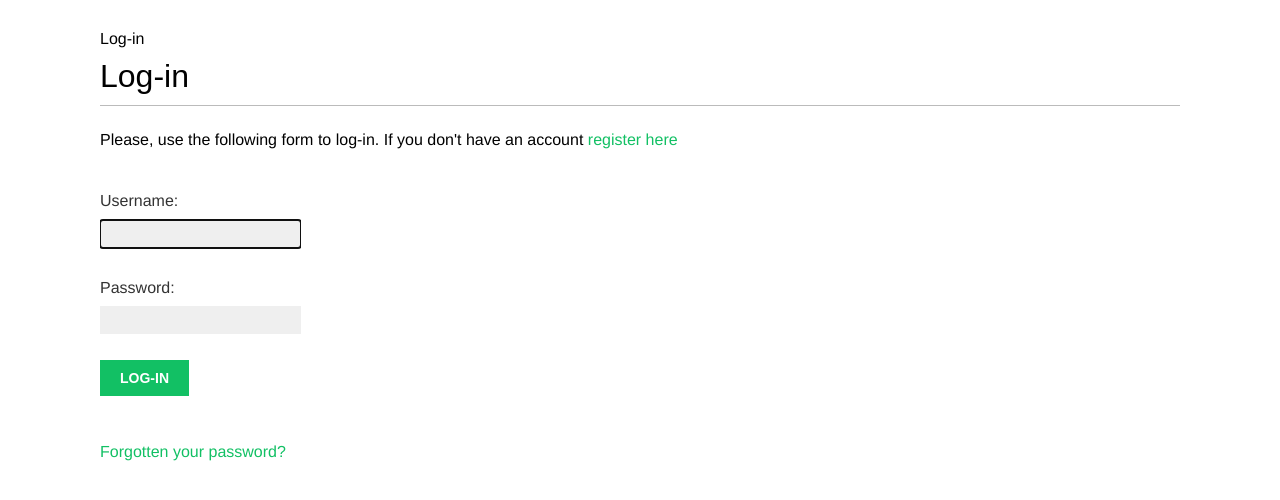
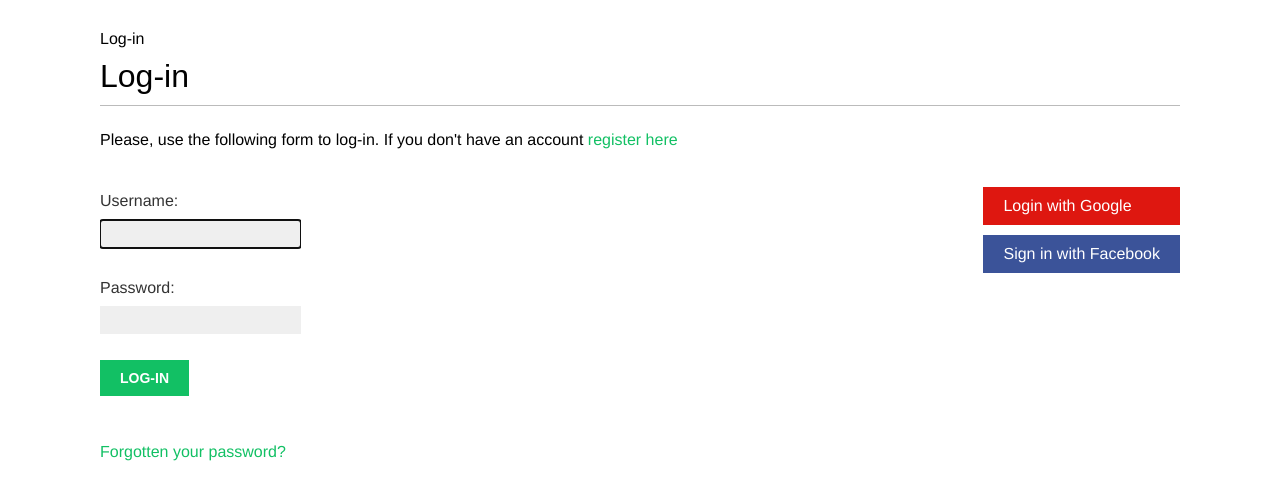
Before and after one commit to kaaviya98/social_website, a Django app: page /account/login/ in a window 1280 px wide. Shown: the part 47-547 px from the top of the page. Run offline with Django 4.2, Linux system fonts and the light colour scheme; some web fonts are replaced.

Commit message:
Add_social_authentication_to_the_site

```diff
--- a/bookmarks/account/templates/registration/login.html
+++ b/bookmarks/account/templates/registration/login.html
@@ -16,5 +16,15 @@
             </form>
             <p><a href="{% url "password_reset" %}">Forgotten your password?</a></p>
         </div>
+        <div class="social">
+            <ul>
+                <li class="google">
+                    <a href="{% url "social:begin" "google-oauth2" %}">Login with Google</a></li>
+                <li class="facebook">
+                <a href="{% url "social:begin" "facebook" %}">Sign in with
+               Facebook</a>
+                </li>
+            </ul>
+            </div>
 {% endif %}
 {% endblock %}
--- a/bookmarks/bookmarks/urls.py
+++ b/bookmarks/bookmarks/urls.py
@@ -22,6 +22,7 @@ urlpatterns = [
     path("admin/", admin.site.urls),
     path("account/", include("django.contrib.auth.urls")),
     path("account/", include("account.urls")),
+    path("social-auth/", include("social_django.urls", namespace="social")),
 ]
 if settings.DEBUG:
     urlpatterns += static(
```
Also changed, not shown: bookmarks/bookmarks/settings.py (+14 -1 lines), 2 other files.
